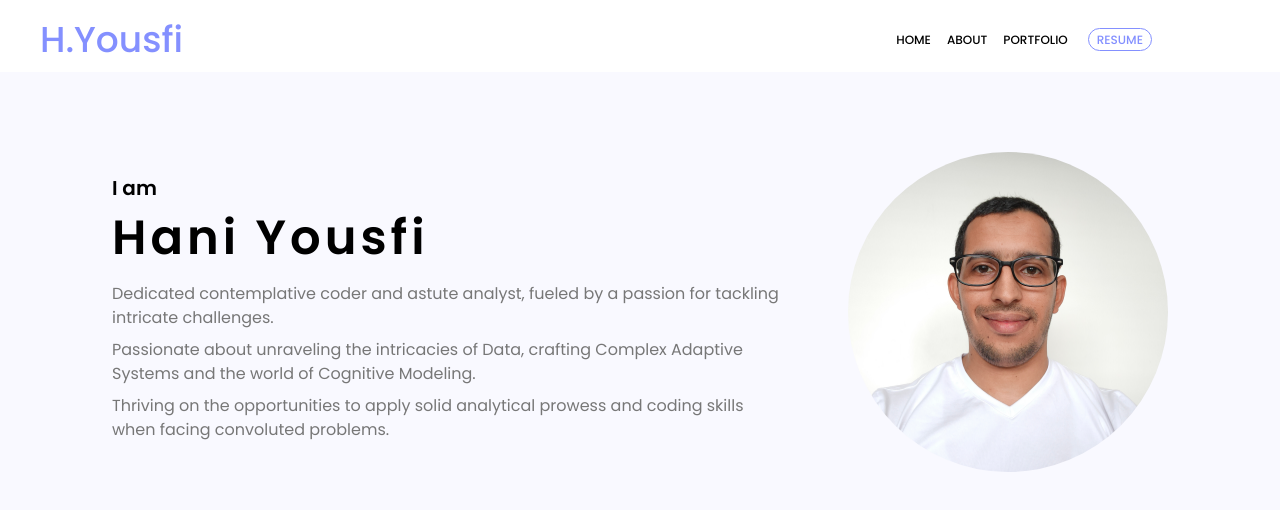
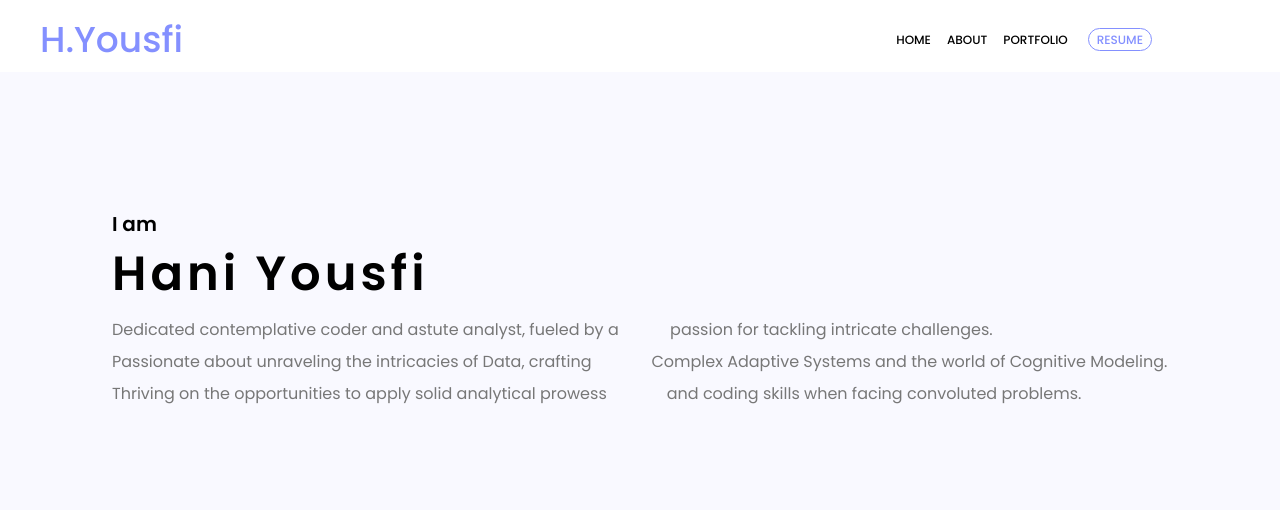
Before and after one commit to maky-hnou/portfolio-front, a Next.js app: page / in a window 1280 px wide. Shown: the top 510 px of the page. Built offline with nearby package versions, Linux system fonts and the light colour scheme.

Commit message:
add text animation

```diff
--- /dev/null
+++ b/src/components/AnimatedCharacters.js
@@ -0,0 +1,55 @@
+import React from "react";
+import { motion } from "framer-motion";
+
+export default function AnimatedCharacters({ text, className = "" }) {
+  // splitting text into letters
+  const letters = Array.from(text);
+
+  // Variants for Container
+  const container = {
+    hidden: { opacity: 0 },
+    visible: (i = 1) => ({
+      opacity: 1,
+      transition: { staggerChildren: 0.03, delayChildren: 0.04 * i },
+    }),
+  };
+
+  // Variants for each letter
+  const child = {
+    visible: {
+      opacity: 1,
+      x: 0,
+      y: 0,
+      transition: {
+        type: "spring",
+        damping: 12,
+        stiffness: 100,
+      },
+    },
+    hidden: {
+      opacity: 0,
+      x: -20,
+      y: 10,
+      transition: {
+        type: "spring",
+        damping: 12,
+        stiffness: 100,
+      },
+    },
+  };
+
+  return (
+    <motion.div
+      className={className}
+      variants={container}
+      initial="hidden"
+      animate="visible"
+    >
+      {letters.map((letter, index) => (
+        <motion.span variants={child} key={index}>
+          {letter === " " ? "\u00A0" : letter}
+        </motion.span>
+      ))}
+    </motion.div>
+  );
+}
--- a/src/components/TextSpan.js
+++ b/src/components/TextSpan.js
@@ -17,7 +17,7 @@
         "scale3d(1, 1, 1)",
       ],
       transition: {
-        times: [0, 0.5, 1],
+        times: [0, 0.8, 1],
         // duration: 1, // Set the duration in seconds (adjust as needed)
       },
     });
--- a/src/pages/index.js
+++ b/src/pages/index.js
@@ -2,6 +2,7 @@
 import Image from "next/image";
 import profilepicture from "../../media/hani.jpg";
 import AnimatedText from "../components/AnimatedText";
+import AnimatedCharacters from "../components/AnimatedCharacters";
 
 export default function Home() {
   return (
@@ -18,18 +19,22 @@
               text="Hani Yousfi"
               className="flex mb-5 mt-3 text-5xl font-semibold space-x-1"
             />
-            <p className="text-text_color mb-2">
-              Dedicated contemplative coder and astute analyst, fueled by a
-              passion for tackling intricate challenges.
-            </p>
-            <p className="text-text_color mb-2">
-              Passionate about unraveling the intricacies of Data, crafting
-              Complex Adaptive Systems and the world of Cognitive Modeling.
-            </p>
-            <p className="text-text_color mb-2">
-              Thriving on the opportunities to apply solid analytical prowess
-              and coding skills when facing convoluted problems.
-            </p>
+
+            <AnimatedCharacters
+              text="Dedicated contemplative coder and astute analyst, fueled by a
+            passion for tackling intricate challenges."
+              className="text-text_color mb-2 overflow-hidden flex"
+            />
+            <AnimatedCharacters
+              text="Passionate about unraveling the intricacies of Data, crafting
+              Complex Adaptive Systems and the world of Cognitive Modeling."
+              className="text-text_color mb-2 overflow-hidden flex"
+            />
+            <AnimatedCharacters
+              text="Thriving on the opportunities to apply solid analytical prowess
+              and coding skills when facing convoluted problems."
+              className="text-text_color mb-2 overflow-hidden flex"
+            />
           </div>
           <div className="w-80 h-80">
             <Image
```
